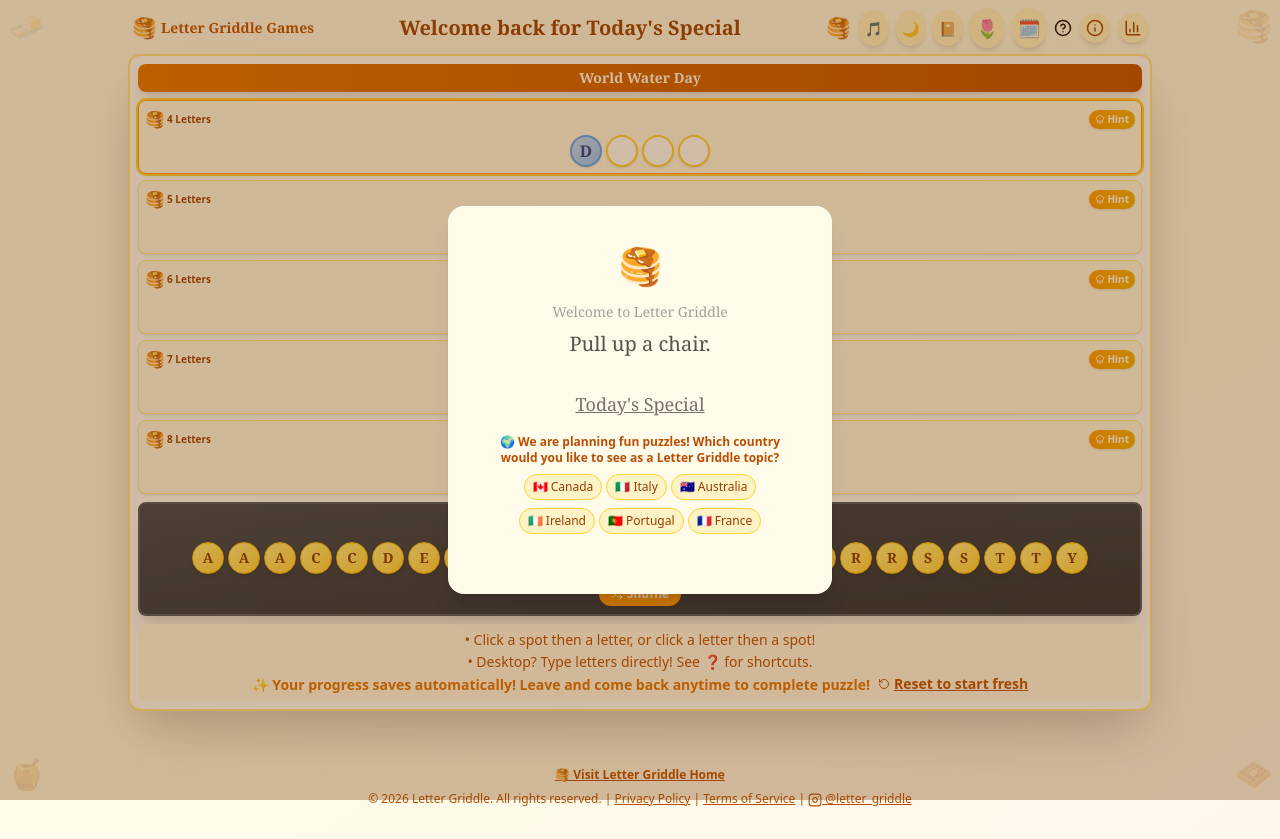
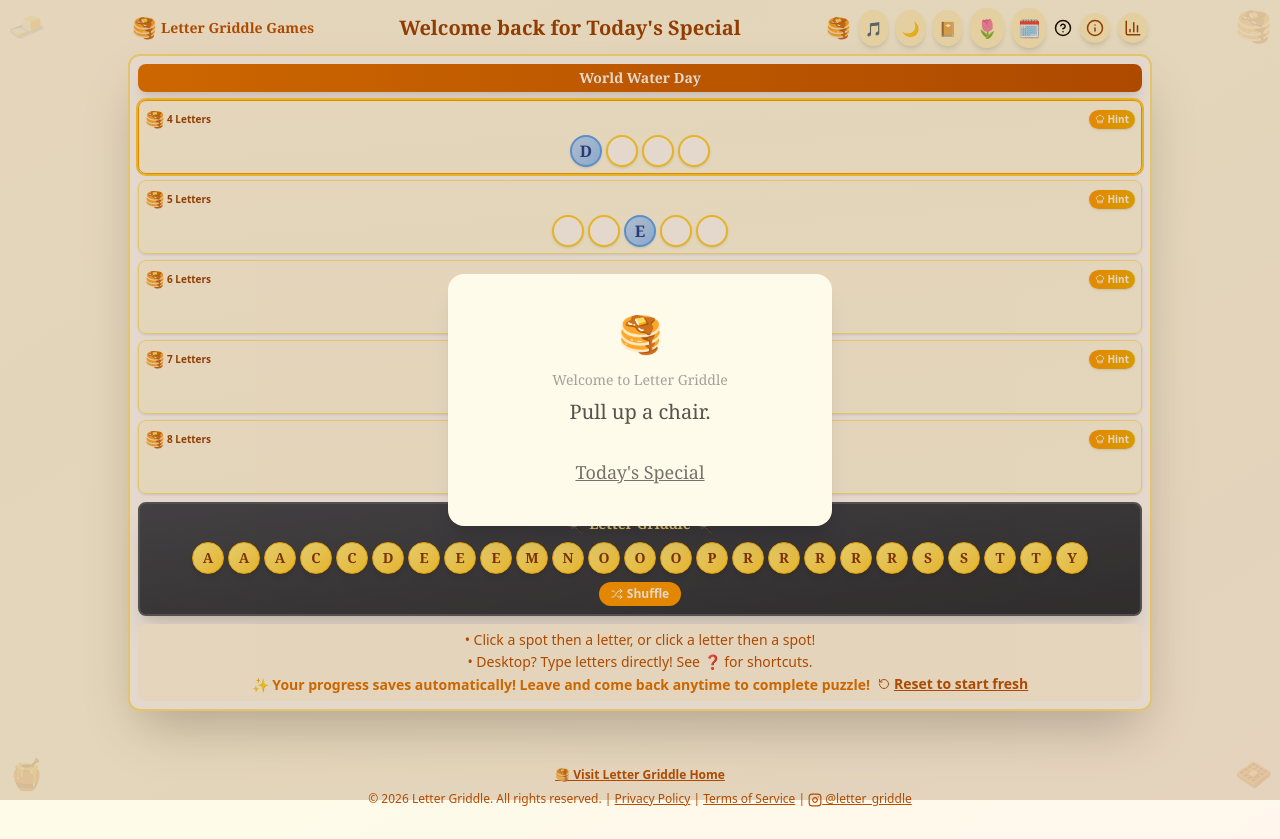
Before and after one commit to lauriegriddle/griddle-game, a Next.js app: page /play in a window 1280 px wide. Built offline with nearby package versions, Linux system fonts and the light colour scheme.

Commit message:
Remove country question from Welcome modal, lighten overlay

```diff
--- a/app/play/page.js
+++ b/app/play/page.js
@@ -1246,7 +1246,7 @@ const copyToClipboard = async (text) => {
 
       {/* Welcome Modal */}
       {showWelcomeModal && (
-        <div className="fixed inset-0 flex items-center justify-center z-50 p-4" style={{background: 'rgba(120, 60, 0, 0.35)'}}>
+        <div className="fixed inset-0 flex items-center justify-center z-50 p-4" style={{background: 'rgba(120, 60, 0, 0.20)'}}>
           <div className="bg-amber-50 rounded-2xl p-10 max-w-sm w-full shadow-xl text-center">
             <div className="text-4xl mb-4">🥞</div>
             <p className="text-sm text-stone-400 mb-2" style={{fontFamily: 'Georgia, serif'}}>
@@ -1262,24 +1262,7 @@ const copyToClipboard = async (text) => {
             >
              Today's Special
             </button>
-            {!countryAsked && (
-              <div className="mt-4 mb-4">
-                <p className="text-xs text-amber-700 font-semibold mb-2">🌍 We are planning fun puzzles! Which country would you like to see as a Letter Griddle topic?</p>
-                <div className="flex flex-wrap justify-center gap-1">
-                  {['🇨🇦 Canada', '🇮🇹 Italy', '🇦🇺 Australia', '🇮🇪 Ireland', '🇵🇹 Portugal'].map((country) => (
-                    <button key={country} onClick={() => handleCountryFeedback(country)} className="text-xs bg-amber-100 hover:bg-amber-200 text-amber-800 px-2 py-1 rounded-full border border-amber-300 transition-all mb-1">
-                      {country}
-                    </button>
-                  ))}
-                  <button onClick={() => handleCountryFeedback('🇫🇷 France')} className="text-xs bg-amber-100 hover:bg-amber-200 text-amber-800 px-2 py-1 rounded-full border border-amber-300 transition-all mb-1">
-  🇫🇷 France
-</button>
-                </div>
-                {countryAnswer && (
-                  <p className="text-xs text-amber-600 font-semibold mt-2">Thanks for your input! 🥞</p>
-                )}
-              </div>
-            )}
+
           </div>
         </div>
       )}
```
